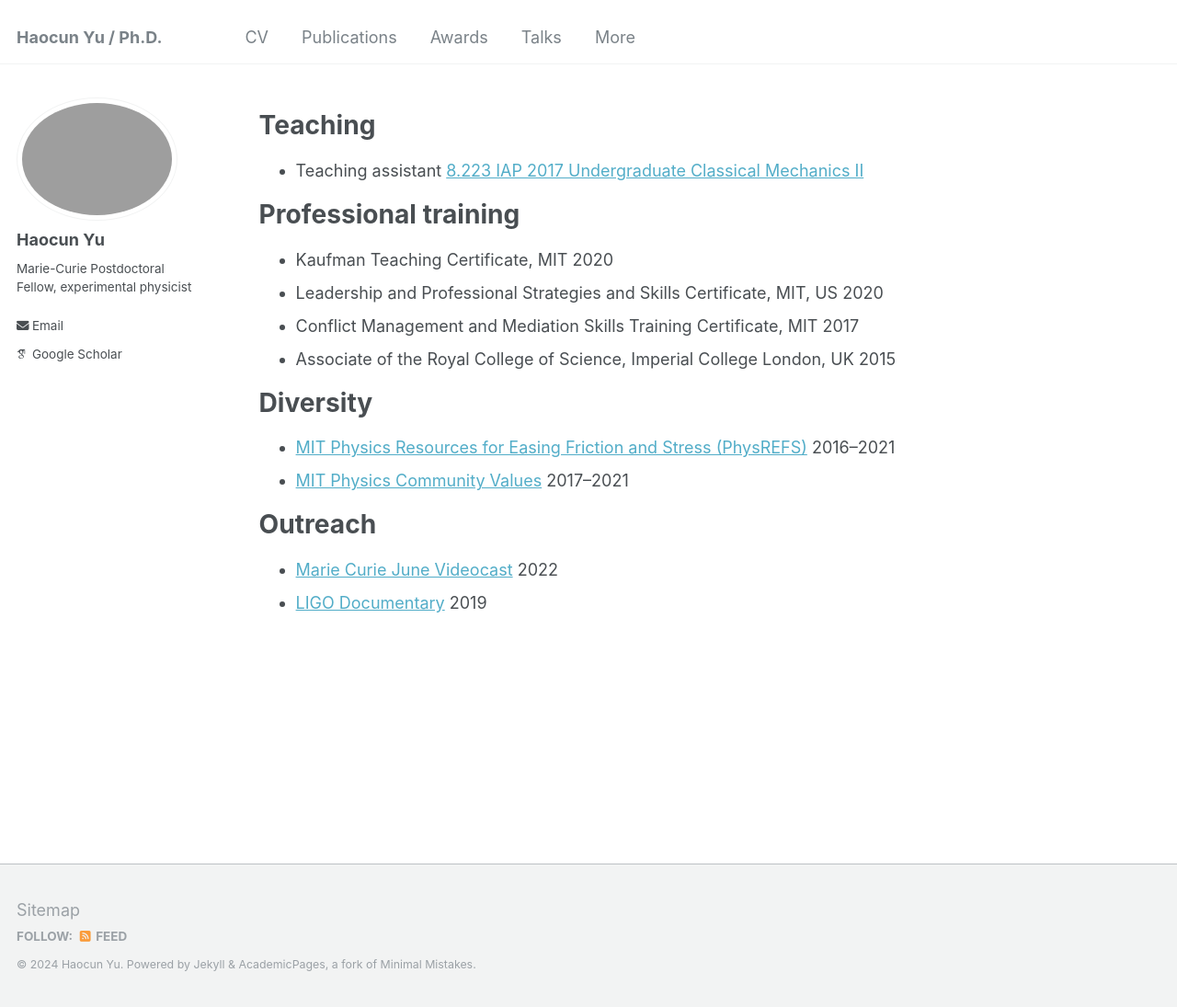
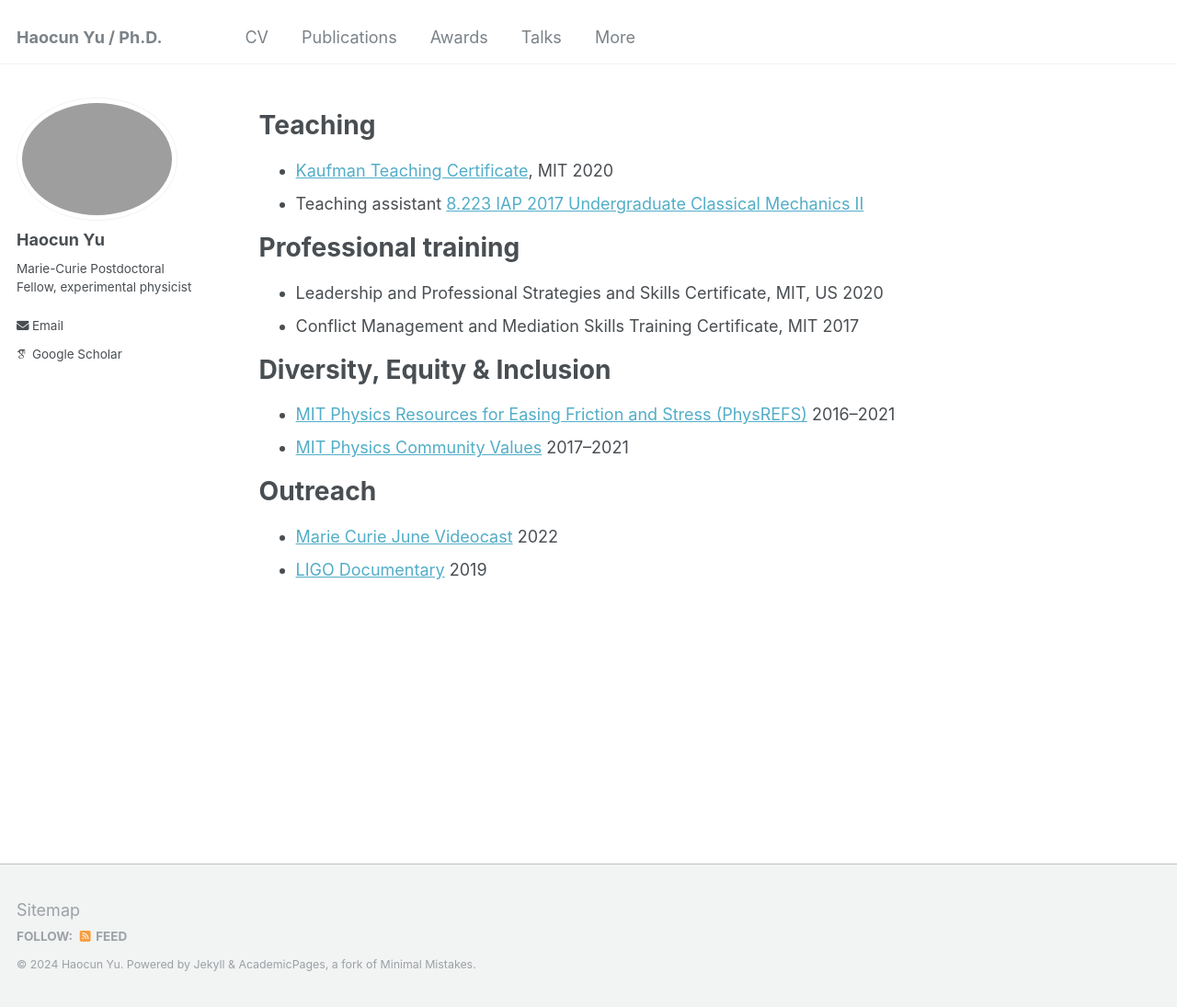
Before and after one commit to Haocun/haocun.github.io, a Jekyll site: the page built from _pages/more.md, in a window 1280 px wide and 1095 px high. Shown: the whole window at 92% size. Built offline with Jekyll 4.4.1, drawn with Linux system fonts in a browser that asks for light colours; some web fonts are replaced.

Commit message:
Update and rename teaching.md to more.md

```diff
--- a/_pages/teaching.md
+++ b/_pages/more.md
@@ -1,20 +1,20 @@
 ---
 layout: archive
 title: ""
-permalink: /teaching/
+permalink: /more/
 author_profile: true
 ---
 
 # Teaching
+* [Kaufman Teaching Certificate](https://tll.mit.edu/programming/grad-student-programming/kaufman-teaching-certificate-program/), MIT	2020
 * Teaching assistant [8.223 IAP 2017 Undergraduate Classical Mechanics II](https://ocw.mit.edu/courses/8-223-classical-mechanics-ii-january-iap-2017/)
 
+
 # Professional training
-* Kaufman Teaching Certificate, MIT	2020
 * Leadership and Professional Strategies and Skills Certificate, MIT, US	2020
 * Conflict Management and Mediation Skills Training Certificate, MIT	2017
-* Associate of the Royal College of Science, Imperial College London, UK	2015
 
-# Diversity
+# Diversity, Equity & Inclusion
 * [MIT Physics Resources for Easing Friction and Stress (PhysREFS)](https://physrefs.mit.edu/)  2016–2021
 * [MIT Physics Community Values](https://physics.mit.edu/about-physics/community-values/)	2017–2021
 
```
Also changed, not shown: other parts of _pages/more.md (+1 -1 lines).
